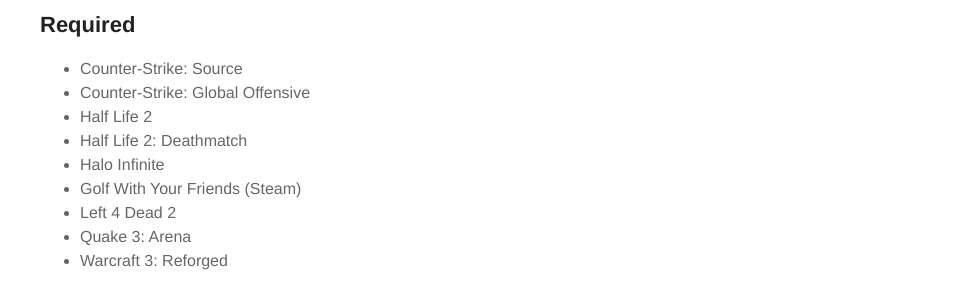
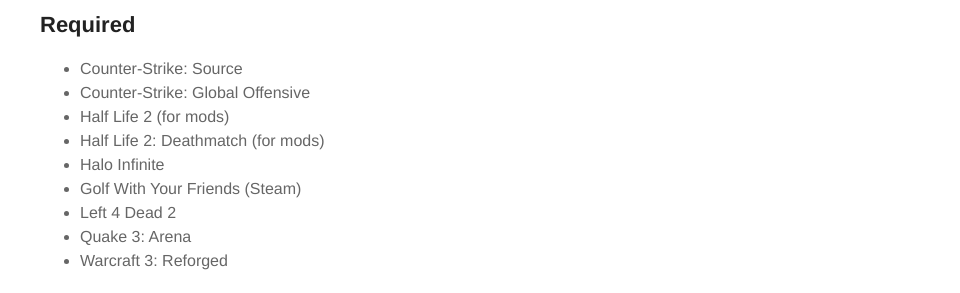
Before and after one commit to lanofdoom/website, a Jekyll site: the page built from games.md, in a window 1280 px wide. Shown: the part 398-691 px from the top of the page, without its empty margins (320-1280 px from the left). Built offline with Jekyll 4.4.1, drawn with Linux system fonts in a browser that asks for light colours.

Commit message:
Update games.md

```diff
--- a/games.md
+++ b/games.md
@@ -18,8 +18,8 @@ img { width: 50%; margin: 0 auto; display: block; }
 <ul class="skill-list">
 	<li>Counter-Strike: Source</li>
 	<li>Counter-Strike: Global Offensive</li>
-	<li>Half Life 2</li>
-	<li>Half Life 2: Deathmatch</li>
+	<li>Half Life 2 (for mods)</li>
+	<li>Half Life 2: Deathmatch (for mods)</li>
 	<li>Halo Infinite</li>
 	<li>Golf With Your Friends (Steam)</li>
 	<li>Left 4 Dead 2</li>
```
